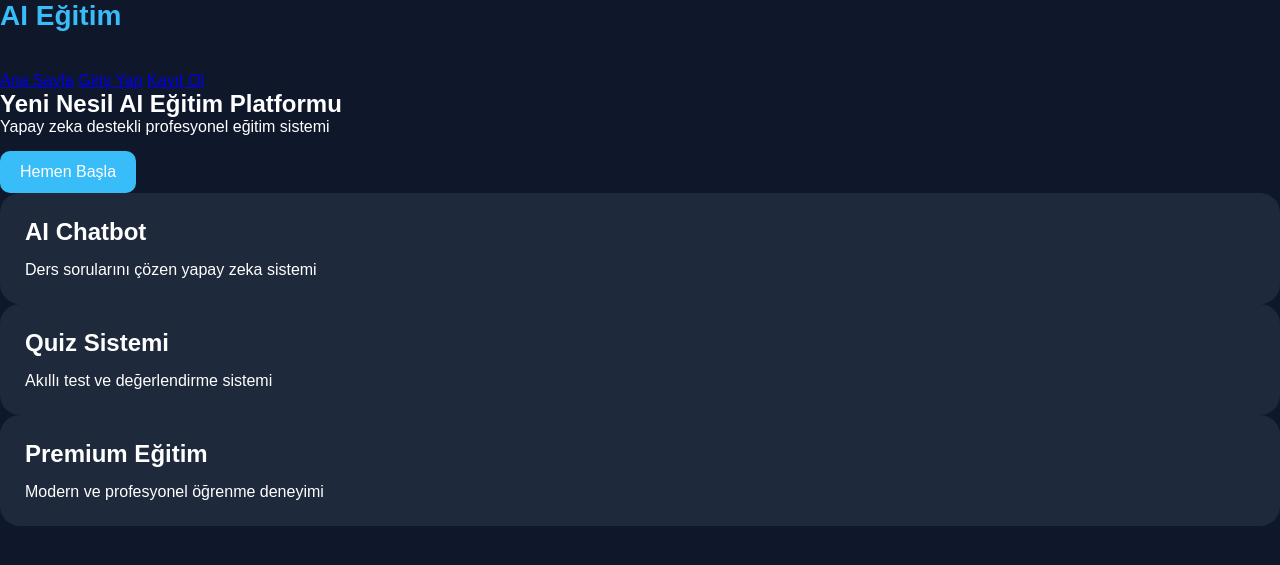
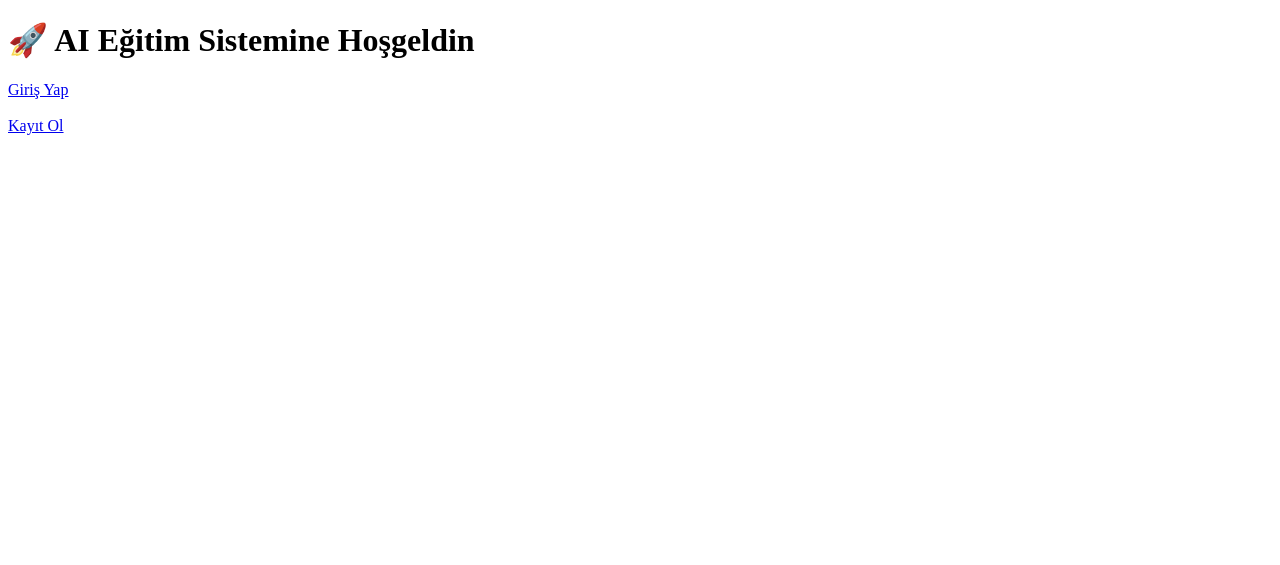
Before and after one commit to 242201012-sketch/ai-egitim-sistemi, a Flask app: page / in a window 1280 px wide. Shown: the top 565 px of the page. Run offline with Flask 3, Linux system fonts and the light colour scheme.

Commit message:
Update index.html

```diff
--- a/templates/index.html
+++ b/templates/index.html
@@ -3,58 +3,15 @@
 <head>
     <meta charset="UTF-8">
     <meta name="viewport" content="width=device-width, initial-scale=1.0">
-    <title>AI Eğitim Platformu</title>
-
-    <link rel="stylesheet" href="{{ url_for('static', filename='style.css') }}">
+    <title>AI Eğitim Sistemi</title>
 </head>
 <body>
 
-    <nav class="navbar">
-        <div class="logo">AI Eğitim</div>
+    <h1>🚀 AI Eğitim Sistemine Hoşgeldin</h1>
 
-        <div class="nav-links">
-            <a href="/">Ana Sayfa</a>
-            <a href="/login">Giriş Yap</a>
-            <a href="/register">Kayıt Ol</a>
-        </div>
-    </nav>
-
-    <section class="hero">
-
-        <div class="hero-content">
-
-            <h1>Yeni Nesil AI Eğitim Platformu</h1>
-
-            <p>
-                Yapay zeka destekli profesyonel eğitim sistemi
-            </p>
-
-            <a href="/register" class="btn">
-                Hemen Başla
-            </a>
-
-        </div>
-
-    </section>
-
-    <section class="features">
-
-        <div class="card">
-            <h2>AI Chatbot</h2>
-            <p>Ders sorularını çözen yapay zeka sistemi</p>
-        </div>
-
-        <div class="card">
-            <h2>Quiz Sistemi</h2>
-            <p>Akıllı test ve değerlendirme sistemi</p>
-        </div>
-
-        <div class="card">
-            <h2>Premium Eğitim</h2>
-            <p>Modern ve profesyonel öğrenme deneyimi</p>
-        </div>
-
-    </section>
+    <a href="/login">Giriş Yap</a>
+    <br><br>
+    <a href="/register">Kayıt Ol</a>
 
 </body>
 </html>
```
